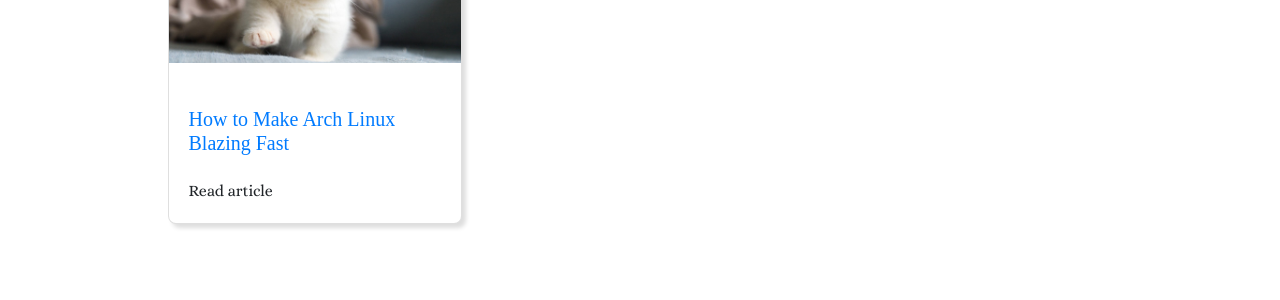
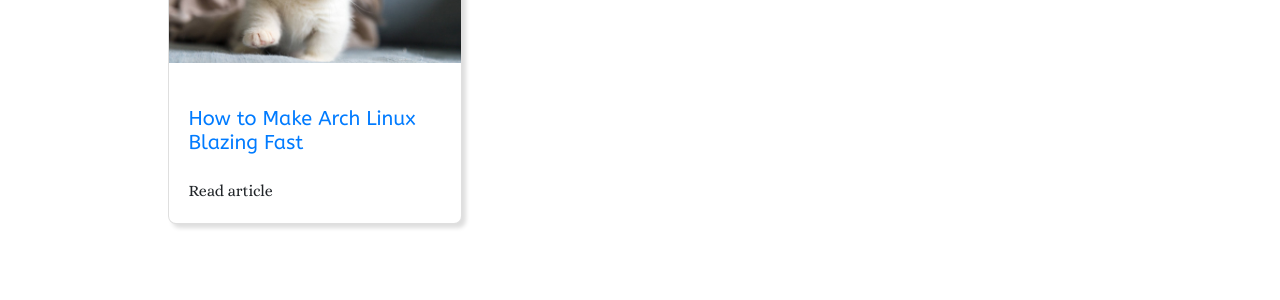
Before and after one commit to Souravgoswami/souravgoswami.github.io, a Jekyll site: the page built from _posts/2020-11-19-articles.html, in a window 1280 px wide. Shown: the part 247-547 px from the top of the page. Built offline with Jekyll 4.4.1, drawn with Linux system fonts in a browser that asks for light colours; nearby versions of some CDN libraries; library files that are not in the unit come from our copies.

Commit message:
Added font abeezee locally

```diff
--- a/assets/articles/styles/base.scss
+++ b/assets/articles/styles/base.scss
@@ -1,5 +1,13 @@
 ---
 ---
+
+@font-face {
+	font-family: 'ABeeZee';
+	font-style: normal;
+	font-weight: 400;
+	font-display: swap;
+	src: local('ABeeZee'), url("/assets/fonts/abeezee.woff2") format('woff2');
+}
 
 .blog-contents {
 	max-width: 1080px !important ;
```
Also changed, not shown: assets/fonts/abeezee.woff2 (added).
